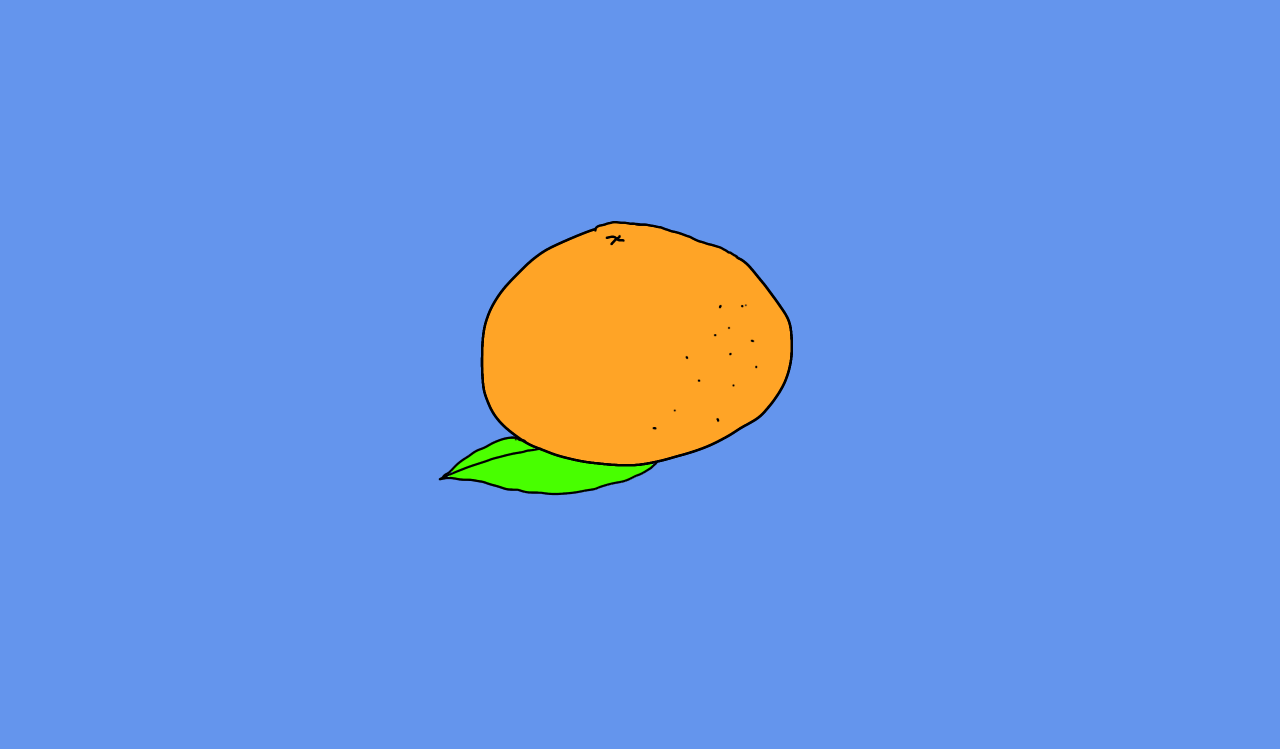
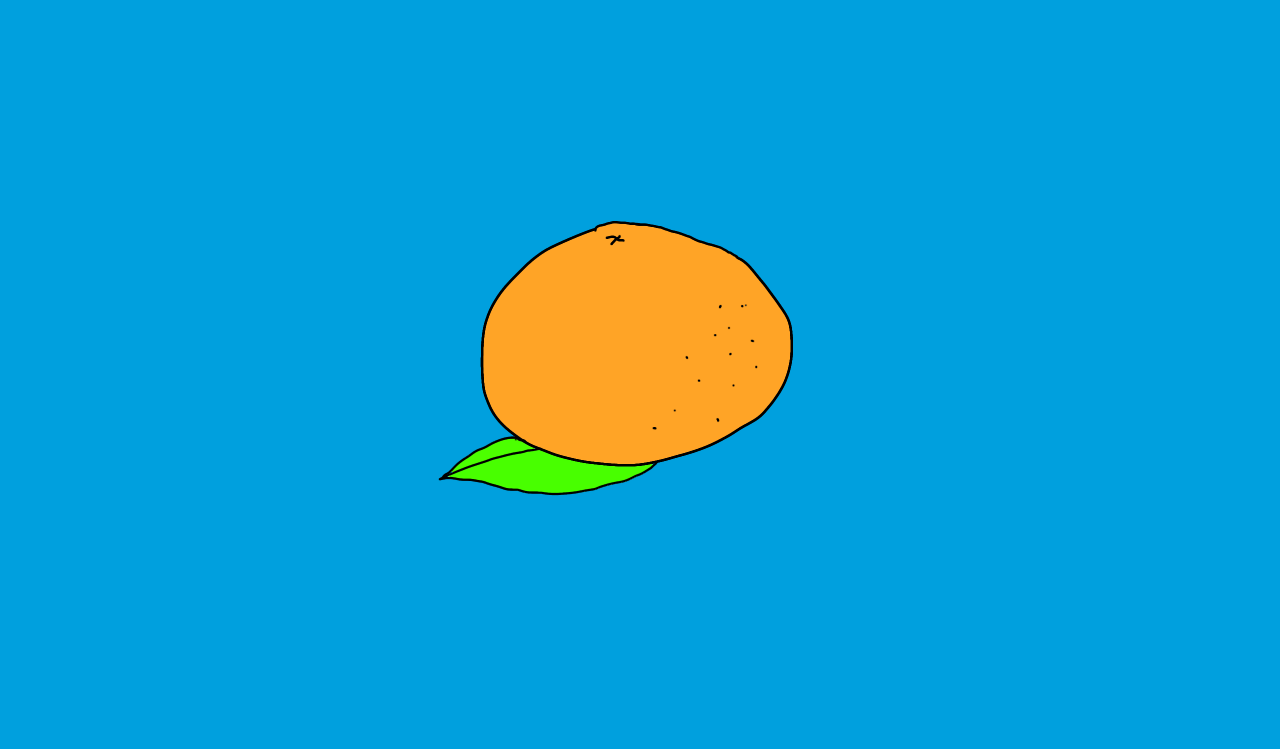
Before and after one commit to momoko-harada/BeyondTheScroll, a plain HTML site: page index.html in a window 1280 px wide. Shown: the part 135-884 px from the top of the page. Drawn offline with Linux system fonts and the light colour scheme.

Commit message:
Add files via upload

```diff
--- a/index.html
+++ b/index.html
@@ -14,12 +14,13 @@
 <body>
  <h1>ミカンを一年間に529個食べたことがありますか？</h1>
  <h2 id="count">0</h2>
+
 <style type="text/css">
-    body{background-color:cornflowerblue;height:940px;}
+    body{background-color:#00a0de;height:940px;}
 	h1{color:white; font-size: 40px; text-align:center; border:solid; padding:20px 40px;}
 	h2{color:white; font-size: 25px; text-align:center;}
 	#MovieWrap{position: relative; left:50%; margin-left:-475px; top:25%;}
-	#Mosc{background-color:cornflowerblue; width:20px; height:768px; position: absolute; top:0px; right:0px; z-index:1100;}
+	#Mosc{background-color:#00a0de; width:20px; height:768px; position: absolute; top:0px; right:0px; z-index:1100;}
 	#MVout{position: relative;top:0px;height:768px;width:1050px;overflow:hidden;}
 	#MVimg{position: absolute;top:0px;left:65px;}
 	#MVimg p{line-height:0;}
```
